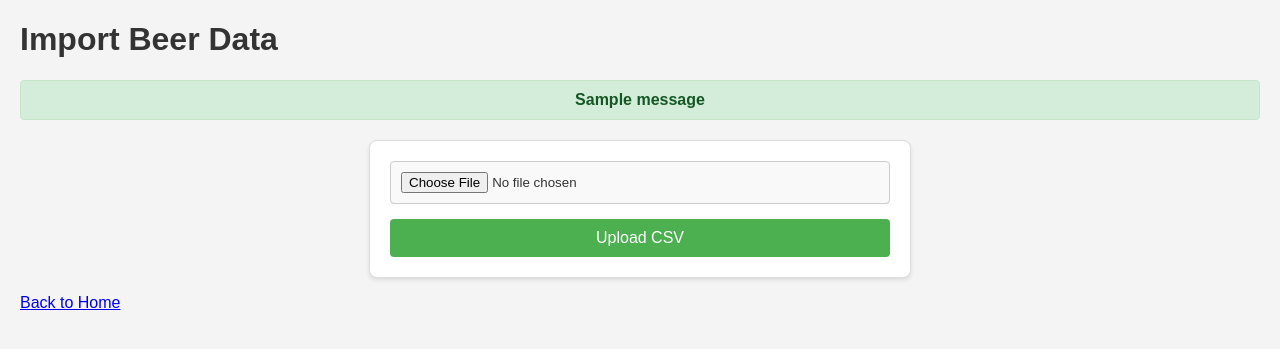
After one commit to wcomartin/beer_cards, a Flask app: page /beer/import in a window 1280 px wide. The commit adds this page. Shown: the top 349 px of the page. Run offline with Flask 3, Linux system fonts and the light colour scheme; tables that the repository leaves empty hold one stand-in row (values such as "Sample post"); one stand-in notice (Sample message) is shown.

Commit message:
Implement beer import functionality and enhance UI with import and print options

```diff
--- a/app.py
+++ b/app.py
@@ -1,11 +1,13 @@
-from flask import Flask, render_template, make_response, request
+from flask import Flask, render_template, make_response, request, flash, redirect, url_for
 from weasyprint import HTML, CSS
 import os
+from importer import import_csv
 
 from database import db
 
 app = Flask(__name__)
 app.config['SQLALCHEMY_DATABASE_URI'] = 'sqlite:///test.db'
+app.secret_key = 'a_very_secret_key' # You should change this to a strong, random key in production
 db.init_app(app)
 
 from models import Beer
@@ -16,14 +18,10 @@ with app.app_context():
 
 @app.route('/')
 def index():
-    return render_template('index.html')
-
-@app.route('/beers')
-def beers():
     beers = Beer.query.all()
     return render_template('beers.html', beers=beers)
 
-@app.route('/beer_print')
+@app.route('/beers/print')
 def beer_print():
     beers = Beer.query.all()
     return render_template('beer_print.html', beers=beers)
@@ -55,5 +53,28 @@ def beers_pdf():
     response.headers['Content-Disposition'] = 'inline; filename=beers.pdf'
     return response
 
+@app.route('/beer/import', methods=['GET', 'POST'])
+def beer_import():
+    if request.method == 'POST':
+        if 'csv_file' not in request.files:
+            flash('No file part', 'error')
+            return redirect(request.url)
+        csv_file = request.files['csv_file']
+        if csv_file.filename == '':
+            flash('No selected file', 'error')
+            return redirect(request.url)
+        if csv_file and csv_file.filename.endswith('.csv'):
+            try:
+                import_csv(csv_file.stream)
+                flash('CSV imported successfully!', 'success')
+                return redirect(url_for('index'))
+            except Exception as e:
+                flash(f'Error importing CSV: {e}', 'error')
+                return redirect(request.url)
+        else:
+            flash('Invalid file type. Please upload a CSV file.', 'error')
+            return redirect(request.url)
+    return render_template('import_beers.html')
+
 if __name__ == '__main__':
     app.run(debug=True)
--- a/static/css/style.css
+++ b/static/css/style.css
@@ -37,3 +37,99 @@ tbody tr:nth-of-type(even) {
 tbody tr:hover {
     background-color: #f1f1f1;
 }
+
+/* Form styling for import page */
+form {
+    margin-top: 20px;
+    padding: 20px;
+    border: 1px solid #ddd;
+    background-color: #fff;
+    border-radius: 8px;
+    box-shadow: 0 2px 4px rgba(0, 0, 0, 0.1);
+    display: flex;
+    flex-direction: column;
+    gap: 15px;
+    max-width: 500px;
+    margin-left: auto;
+    margin-right: auto;
+}
+
+input[type="file"] {
+    padding: 10px;
+    border: 1px solid #ccc;
+    border-radius: 4px;
+    background-color: #f9f9f9;
+}
+
+input[type="submit"] {
+    background-color: #4CAF50;
+    color: white;
+    padding: 10px 15px;
+    border: none;
+    border-radius: 4px;
+    cursor: pointer;
+    font-size: 16px;
+    transition: background-color 0.3s ease;
+}
+
+input[type="submit"]:hover {
+    background-color: #45a049;
+}
+
+/* Flash message styling */
+.flashes {
+    list-style: none;
+    padding: 0;
+    margin: 20px 0;
+    text-align: center;
+}
+
+.flashes li {
+    padding: 10px;
+    margin-bottom: 10px;
+    border-radius: 4px;
+    font-weight: bold;
+}
+
+.flashes .success {
+    background-color: #d4edda;
+    color: #155724;
+    border: 1px solid #c3e6cb;
+}
+
+.flashes .error {
+    background-color: #f8d7da;
+    color: #721c24;
+    border: 1px solid #f5c6cb;
+}
+
+/* Header container for title and buttons */
+.header-container {
+    display: flex;
+    justify-content: space-between; /* Pushes items to ends */
+    align-items: center; /* Vertically centers items */
+    margin-bottom: 20px; /* Space below the header */
+}
+
+.header-buttons {
+    display: flex;
+    gap: 10px; /* Space between buttons */
+}
+
+/* General button styling */
+.button {
+    background-color: #007bff; /* Blue color for buttons */
+    color: white;
+    padding: 8px 15px;
+    border: none;
+    border-radius: 5px;
+    text-decoration: none; /* Remove underline from links */
+    font-size: 14px;
+    cursor: pointer;
+    transition: background-color 0.3s ease;
+    white-space: nowrap; /* Prevent text from wrapping */
+}
+
+.button:hover {
+    background-color: #0056b3; /* Darker blue on hover */
+}
--- /dev/null
+++ b/templates/import_beers.html
@@ -0,0 +1,24 @@
+<!DOCTYPE html>
+<html>
+<head>
+    <title>Import Beers</title>
+    <link rel="stylesheet" href="{{ url_for('static', filename='css/style.css') }}">
+</head>
+<body>
+    <h1>Import Beer Data</h1>
+    {% with messages = get_flashed_messages(with_categories=true) %}
+      {% if messages %}
+        <ul class=flashes>
+        {% for category, message in messages %}
+          <li class="{{ category }}">{{ message }}</li>
+        {% endfor %}
+        </ul>
+      {% endif %}
+    {% endwith %}
+    <form method="POST" enctype="multipart/form-data">
+        <input type="file" name="csv_file" accept=".csv">
+        <input type="submit" value="Upload CSV">
+    </form>
+    <p><a href="{{ url_for('index') }}">Back to Home</a></p>
+</body>
+</html>
```
Also changed, not shown: importer.py (+35 -10 lines), templates/beers.html (+7 -1 lines).
